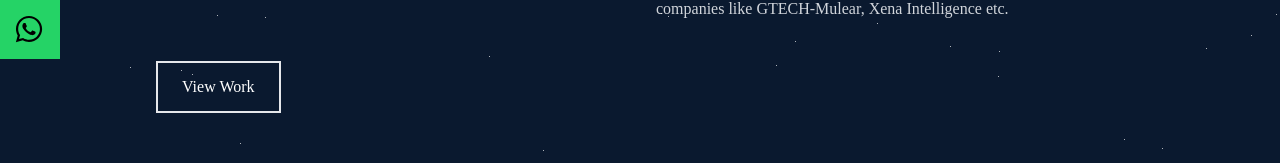
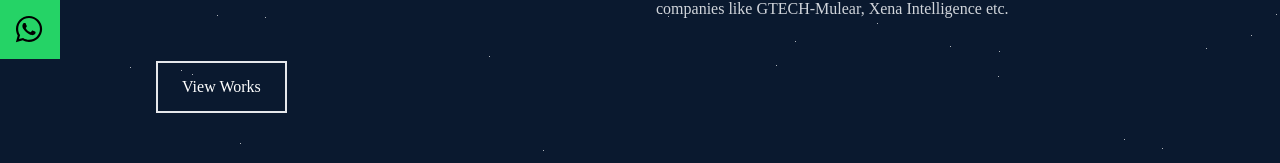
Before and after one commit to AjnasNB/Portfolio-App, a React (Create React App) app: page /about in a window 1280 px wide. Shown: the part 521-684 px from the top of the page. Built offline with nearby package versions, Linux system fonts and the light colour scheme.

Commit message:
s in abt

```diff
--- a/src/components/About.jsx
+++ b/src/components/About.jsx
@@ -48,7 +48,7 @@ const About = () => {
             </div>
             <div>
             <a href='/portfolio'><button className='text-white group border-2 px-6 py-3 my-2 flex items-center hover:bg-pink-600 hover:border-pink-600'>
-            View Work
+            View Works
 
           </button></a>
             </div>
```
